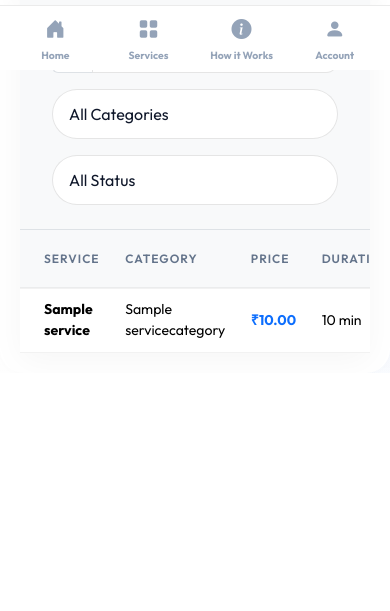
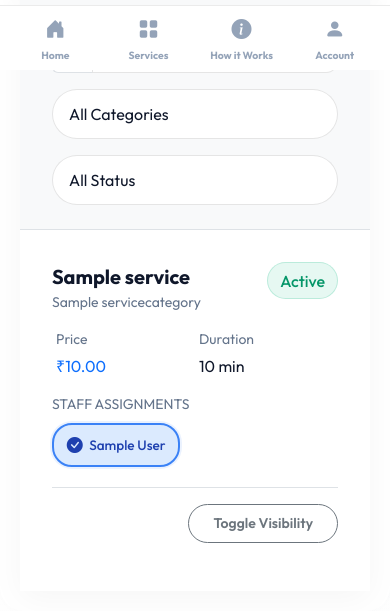
Before and after one commit to milan-m-antony/Service-Booking-System, a Django app: template bookings/templates/bookings/admin_services.html in a window 390 px wide. Shown: the part 774-1385 px from the top of the page. Before the commit the page ends 1127 px from the top, so only its background shows below. Run offline with Django 4.2, Linux system fonts and the light colour scheme; the template is opened without the code that fills it: values that come from a table or form of the project are taken from there, others are empty; tables that the repository leaves empty hold one stand-in row (values such as "Sample post").

Commit message:
UI: Enhanced admin services responsiveness and fixed staff assignment system.

```diff
--- a/bookings/templates/bookings/admin_services.html
+++ b/bookings/templates/bookings/admin_services.html
@@ -73,11 +73,11 @@
             </div>
         </div>
     </div>
-    <div class="table-responsive">
+    <div class="table-responsive d-none d-md-block">
         <table class="table table-hover align-middle mb-0">
             <thead class="bg-light">
                 <tr>
-                    <th class="ps-4">Service</th>
+                    <th class="ps-4 py-3">Service</th>
                     <th>Category</th>
                     <th>Price</th>
                     <th>Duration</th>
@@ -98,12 +98,15 @@
                     <td class="fw-bold text-primary">₹{{ service.price }}</td>
                     <td>{{ service.duration_minutes }} min</td>
                     <td>
-                        <div class="staff-pills-container d-flex flex-wrap gap-1" data-service-id="{{ service.id }}">
+                        <div class="staff-pills-container" data-service-id="{{ service.id }}">
                             {% for staff in staff_users %}
-                            <button type="button"
-                                class="staff-pill-toggle {% if staff in service.staff.all %}assigned{% endif %}"
-                                data-staff-id="{{ staff.id }}" data-staff-name="{{ staff.display_name }}">
-                                {{ staff.display_name|first }}
+                            <button type="button" class="staff-pill-toggle" data-staff-id="{{ staff.id }}"
+                                data-assigned="{% if staff in service.staff.all %}true{% else %}false{% endif %}"
+                                title="{{ staff.display_name }}">
+                                <span class="staff-pill-icon">
+                                    <i class="bi {% if staff in service.staff.all %}bi-check-circle-fill{% else %}bi-plus-circle{% endif %}"></i>
+                                </span>
+                                {{ staff.display_name }}
                             </button>
                             {% endfor %}
                         </div>
@@ -125,6 +128,63 @@
                 {% endfor %}
             </tbody>
         </table>
+    </div>
+
+    <!-- Mobile Card View -->
+    <div class="d-md-none p-3" id="services-mobile">
+        {% for service in services %}
+        <div class="glass-card mb-3 p-3 service-row" data-service-name="{{ service.name|lower }}"
+            data-category="{{ service.category.name }}"
+            data-status="{% if service.is_active %}Active{% else %}Inactive{% endif %}">
+            <div class="d-flex justify-content-between align-items-start mb-3">
+                <div>
+                    <div class="fw-bold fs-5">{{ service.name }}</div>
+                    <div class="small text-muted">{{ service.category.name }}</div>
+                </div>
+                <span class="badge-glass {% if service.is_active %}badge-status-completed{% endif %}">
+                    {% if service.is_active %}Active{% else %}Inactive{% endif %}
+                </span>
+            </div>
+
+            <div class="row g-2 mb-3">
+                <div class="col-6">
+                    <div class="small text-muted mb-1">Price</div>
+                    <div class="fw-700 text-primary">₹{{ service.price }}</div>
+                </div>
+                <div class="col-6">
+                    <div class="small text-muted mb-1">Duration</div>
+                    <div class="fw-700">{{ service.duration_minutes }} min</div>
+                </div>
+            </div>
+
+            <div class="mb-3">
+                <label class="small text-muted mb-2 d-block fw-700 text-uppercase">Staff Assignments</label>
+                <div class="staff-pills-container" data-service-id="{{ service.id }}">
+                    {% for staff in staff_users %}
+                    <button type="button" class="staff-pill-toggle mb-1" data-staff-id="{{ staff.id }}"
+                        data-assigned="{% if staff in service.staff.all %}true{% else %}false{% endif %}"
+                        title="{{ staff.display_name }}">
+                        <span class="staff-pill-icon">
+                            <i class="bi {% if staff in service.staff.all %}bi-check-circle-fill{% else %}bi-plus-circle{% endif %}"></i>
+                        </span>
+                        {{ staff.display_name }}
+                    </button>
+                    {% endfor %}
+                </div>
+            </div>
+
+            <div class="pt-3 border-top d-flex justify-content-end">
+                <form method="post" class="m-0">
+                    {% csrf_token %}
+                    <input type="hidden" name="action" value="toggle_active">
+                    <input type="hidden" name="service_id" value="{{ service.id }}">
+                    <button type="submit" class="btn btn-sm btn-outline-secondary rounded-pill px-4">
+                        Toggle Visibility
+                    </button>
+                </form>
+            </div>
+        </div>
+        {% endfor %}
     </div>
 </div>
 {% endblock %}
@@ -156,22 +216,31 @@
             });
         }
 
-        searchInput.addEventListener('input', applyFilters);
-        categoryFilter.addEventListener('change', applyFilters);
-        statusFilter.addEventListener('change', applyFilters);
+        if (searchInput) searchInput.addEventListener('input', applyFilters);
+        if (categoryFilter) categoryFilter.addEventListener('change', applyFilters);
+        if (statusFilter) statusFilter.addEventListener('change', applyFilters);
 
-        // 2. Staff Pills Logic (simplified)
+        // 2. Staff Pills Logic (Improved with feedback)
         const staffPills = document.querySelectorAll('.staff-pill-toggle');
         staffPills.forEach(pill => {
             pill.addEventListener('click', function () {
                 const container = this.closest('.staff-pills-container');
                 const serviceId = container.getAttribute('data-service-id');
                 const staffId = this.getAttribute('data-staff-id');
-                const isAssigned = this.classList.contains('assigned');
+                const isCurrentlyAssigned = this.getAttribute('data-assigned') === 'true';
 
-                this.classList.toggle('assigned');
+                // Optimistic UI update
+                const newAssigned = !isCurrentlyAssigned;
+                this.setAttribute('data-assigned', newAssigned ? 'true' : 'false');
+                this.classList.add('saving');
 
-                const assignedIds = Array.from(container.querySelectorAll('.staff-pill-toggle.assigned'))
+                const icon = this.querySelector('i');
+                icon.className = 'bi bi-arrow-repeat'; // Loading icon
+
+                // Find all assigned IDs for this service after the toggle
+                const allPillsForService = container.querySelectorAll('.staff-pill-toggle');
+                const assignedIds = Array.from(allPillsForService)
+                    .filter(p => p.getAttribute('data-assigned') === 'true')
                     .map(p => p.getAttribute('data-staff-id'));
 
                 const formData = new FormData();
@@ -183,6 +252,24 @@
                     method: 'POST',
                     body: formData,
                     headers: { 'X-CSRFToken': '{{ csrf_token }}' }
+                })
+                .then(response => {
+                    if (response.ok) {
+                        this.classList.remove('saving');
+                        this.classList.add('saved');
+                        icon.className = newAssigned ? 'bi bi-check-circle-fill' : 'bi bi-plus-circle';
+                        setTimeout(() => this.classList.remove('saved'), 1500);
+                    } else {
+                        throw new Error('Failed to save');
+                    }
+                })
+                .catch(err => {
+                    console.error(err);
+                    this.classList.remove('saving');
+                    this.classList.add('error');
+                    this.setAttribute('data-assigned', isCurrentlyAssigned ? 'true' : 'false'); // Revert
+                    icon.className = isCurrentlyAssigned ? 'bi bi-check-circle-fill' : 'bi bi-plus-circle';
+                    setTimeout(() => this.classList.remove('error'), 2000);
                 });
             });
         });
```
Also changed, not shown: bookings/templates/bookings/admin_dashboard.html (+4 -4 lines), scratch/migrate_to_media.py (deleted, +0 -97 lines), bookings/static/bookings/images/categories/appliance.jpg (deleted), bookings/static/bookings/images/categories/cleaning.jpg (deleted), bookings/static/bookings/images/categories/electrical.jpg (deleted), bookings/static/bookings/images/categories/furniture.jpg (deleted), bookings/static/bookings/images/categories/grooming.jpg (deleted), bookings/static/bookings/images/categories/handyman.jpg (deleted), bookings/static/bookings/images/categories/lock.jpg (deleted), bookings/static/bookings/images/categories/painting.jpg (deleted), bookings/static/bookings/images/categories/pest_control.jpg (deleted), 2 other files.
